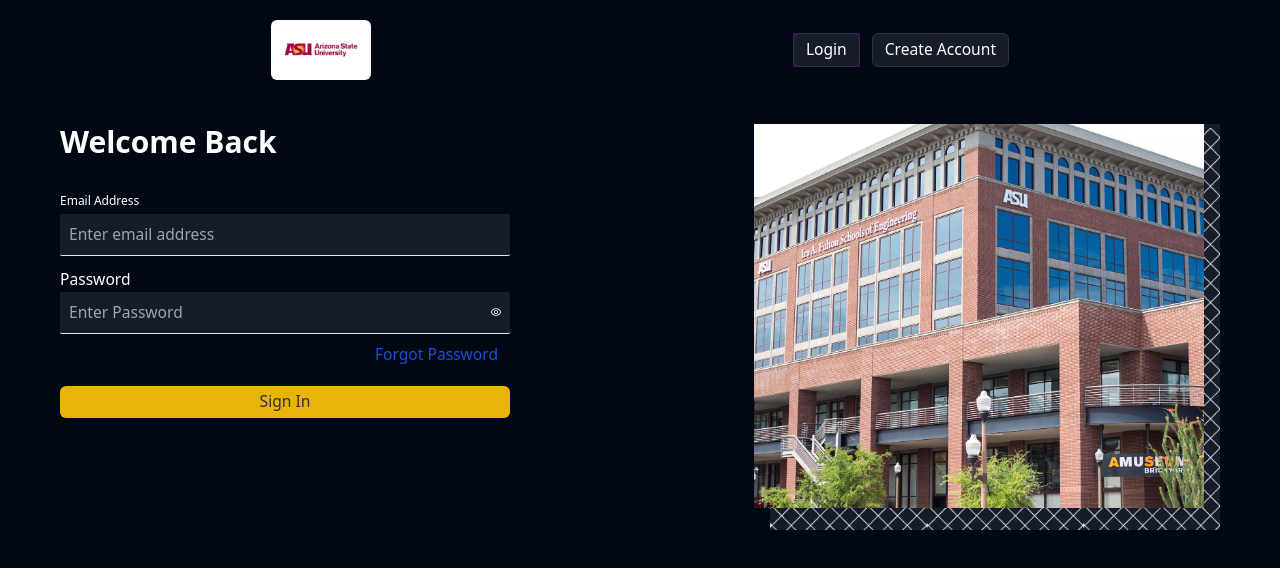
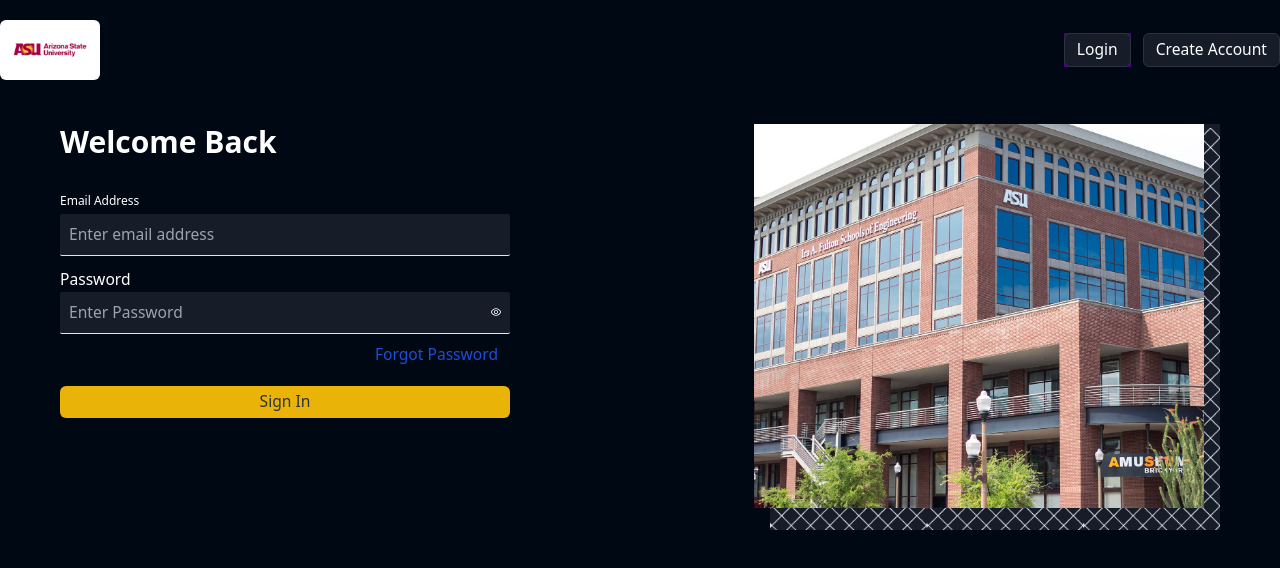
Before and after one commit to RajCherukuru/facultyFrontend, a React (Create React App) app: page /login in a window 1280 px wide. Shown: the top 568 px of the page. Built offline with nearby package versions, Linux system fonts and the light colour scheme.

Commit message:
admin features

```diff
--- a/src/pages/NavBar.js
+++ b/src/pages/NavBar.js
@@ -23,15 +23,38 @@ const NavBar = (props) => {
 
   const navigate= useNavigate();
 
+  const [colour, setColour]= useState("dark");
+
   return (
 
-    <div className="flex w-11/12 max-w-[1160px] mx-auto justify-around items-center py-5 ">
+    <div className="flex w-full max-w-[1300px] mx-auto justify-between items-center py-5 ">
 
-    <Link to="/">
 
-        <img src={asu} alt='Logo' width={100} height={32} loading='lazy' className='rounded-md'/>
+    <div className='flex justify-between items-center gap-2'>
 
-    </Link>
+    {/* <div className=' bg-richblack-800 w-1/2 rounded-full py-1 border-b flex justify-evenly'>
+            <button
+                onClick={()=>(setColour("dark"))}
+                className= {`${(colour === "dark" ) ?
+                "bg-richblack-900 text-richblack-5" : " bg-transparent text-richblack-200"}
+                py-2 px-6  text-white rounded-full cursor-pointer`} >Dark
+             </button>
+            <button onClick={()=>(setColour("light"))}
+                className= {`${(colour === "light" ) ?
+                "bg-richblack-900 text-richblack-5" : " bg-transparent text-richblack-200"}
+                py-2 px-6  text-white rounded-full cursor-pointer`}>Light
+             </button>
+        </div> */}
+
+        <Link to="/">
+          <img src={asu} alt='Logo' width={100} height={32} loading='lazy' className='rounded-md'/>
+        </Link>
+
+
+    </div>
+
+
+
 
     <>
     {
@@ -97,6 +120,7 @@ const NavBar = (props) => {
 
 
 
+
   </div>
   )
 }
--- a/src/pages/Tabs/Aggregate.js
+++ b/src/pages/Tabs/Aggregate.js
@@ -421,7 +421,7 @@ function AllDataHandler(){
 
                     <th
                         scope="col"
-
+                        colSpan={(user === "Chair") ? "3" : "1"}
                         className="px-4 py-3.5 text-sm font-normal border-2  text-center rtl:text-right text-gray-500 dark:text-gray-400"
                       >
                         Results
@@ -623,20 +623,20 @@ function AllDataHandler(){
                       Weighted Total
                     </th>
 
-                      {/* <th
+                      { (user==="Chair") &&  <th
                         scope="col"
                         className="px-4 py-3.5 text-sm font-normal text-left rtl:text-right text-gray-500 dark:text-gray-400"
                       >
                         Assignment
-                      </th> */}
+                      </th>}
 
 
-                      {/* { user !== "Staff" &&<th
+                      { user === "Chair" &&<th
                         scope="col"
                         className="px-4 py-3.5 text-sm font-normal text-left rtl:text-right text-gray-500 dark:text-gray-400"
                       >
                         Actions
-                      </th>} */}
+                      </th>}
 
 
 
@@ -776,17 +776,17 @@ function AllDataHandler(){
                               {row.weightedTotal}
                           </td>
 
-                          {/* <td className="px-4 py-4 whitespace-nowrap text-sm text-gray-500 dark:text-gray-300">
+                          { (user==="Chair") && <td className="px-4 py-4 whitespace-nowrap text-sm text-gray-500 dark:text-gray-300">
                               {row.assignment}
-                          </td> */}
+                          </td>}
 
 
-                            {/* { user !== "Staff" && <td className="px-4 py-4 whitespace-nowrap text-sm text-gray-500 dark:text-gray-300 ">
+                            { user === "Chair" && <td className="px-4 py-4 whitespace-nowrap text-sm text-gray-500 dark:text-gray-300 ">
                             <div className="flex gap-3">
                                 <button onClick={()=>handleEdit(row._id)}>edit</button>
-                                <button onClick={()=>handleDelete(row._id)}>delete</button>
+                                {/* <button onClick={()=>handleDelete(row._id)}>delete</button>  */}
                             </div>
-                            </td>} */}
+                            </td>}
 
                                 </tr>
 
@@ -1074,19 +1074,25 @@ function AllDataHandler(){
                                   {row.weightedTotal}
                               </td>
 
-                            {/* <td className="py-4 px-4 whitespace-nowrap">
+                            {/* { (user==="Chair") &&  <td className="py-4 px-4 whitespace-nowrap">
                               <input
                                 type="text"
                                 value={assignment}
                                 onChange={(e) => setAssignment(e.target.value)}
                               />
-                            </td> */}
+                            </td>} */}
 
-                            <td className="px-4 py-4 whitespace-nowrap text-sm text-gray-500 dark:text-gray-300 ">
+                            { (user==="Chair") && <td className="px-4 py-4 whitespace-nowrap text-sm text-gray-500 dark:text-gray-300">
+                              {row.assignment}
+                          </td>}
+
+
+
+                             {(user==="Chair") && <td className="px-4 py-4 whitespace-nowrap text-sm text-gray-500 dark:text-gray-300 ">
                                 <div className="flex gap-3">
                                     <button onClick={()=>handleUpdate(row._id)}>Update</button>
                                 </div>
-                                </td>
+                              </td>}
 
 
                         </tr>
```
